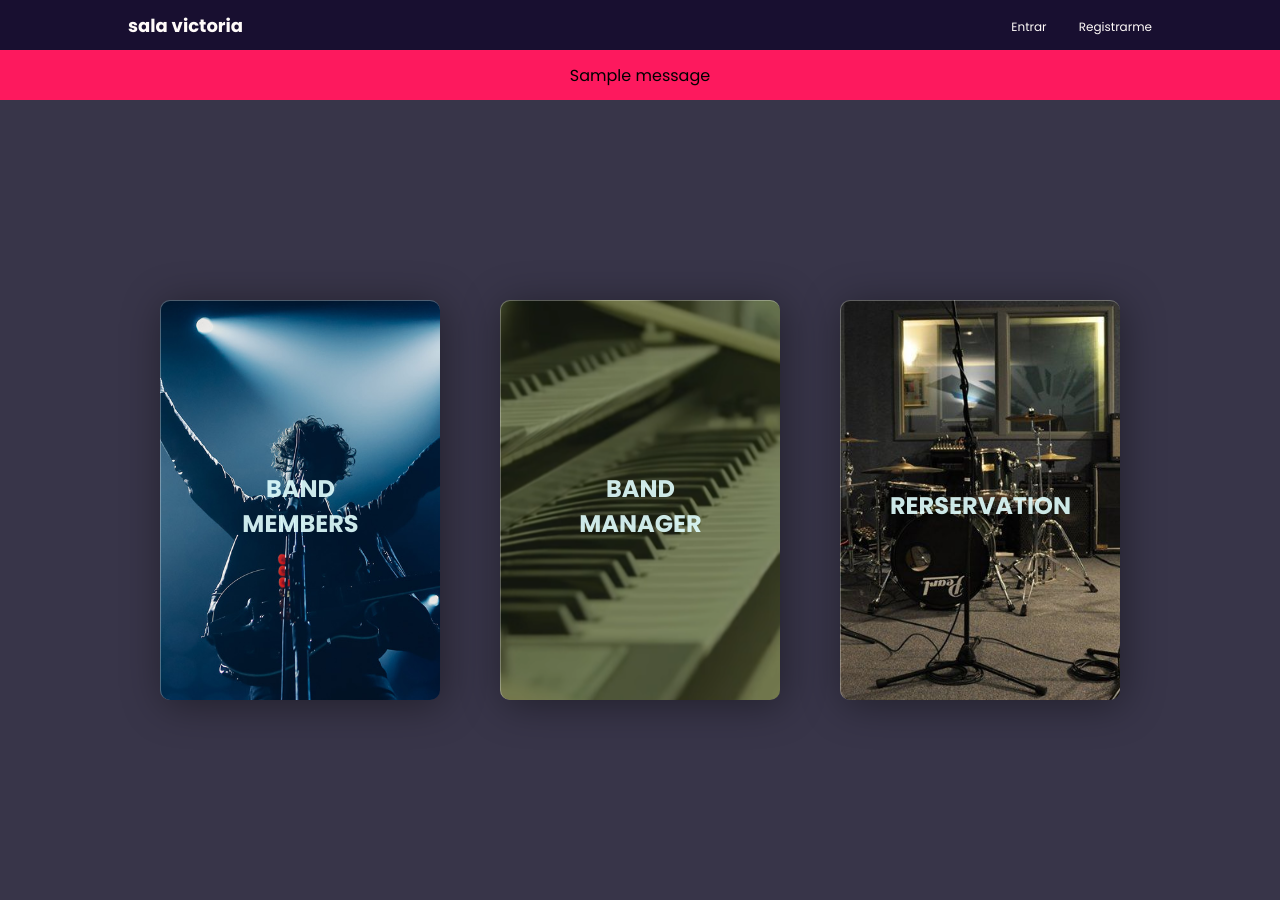
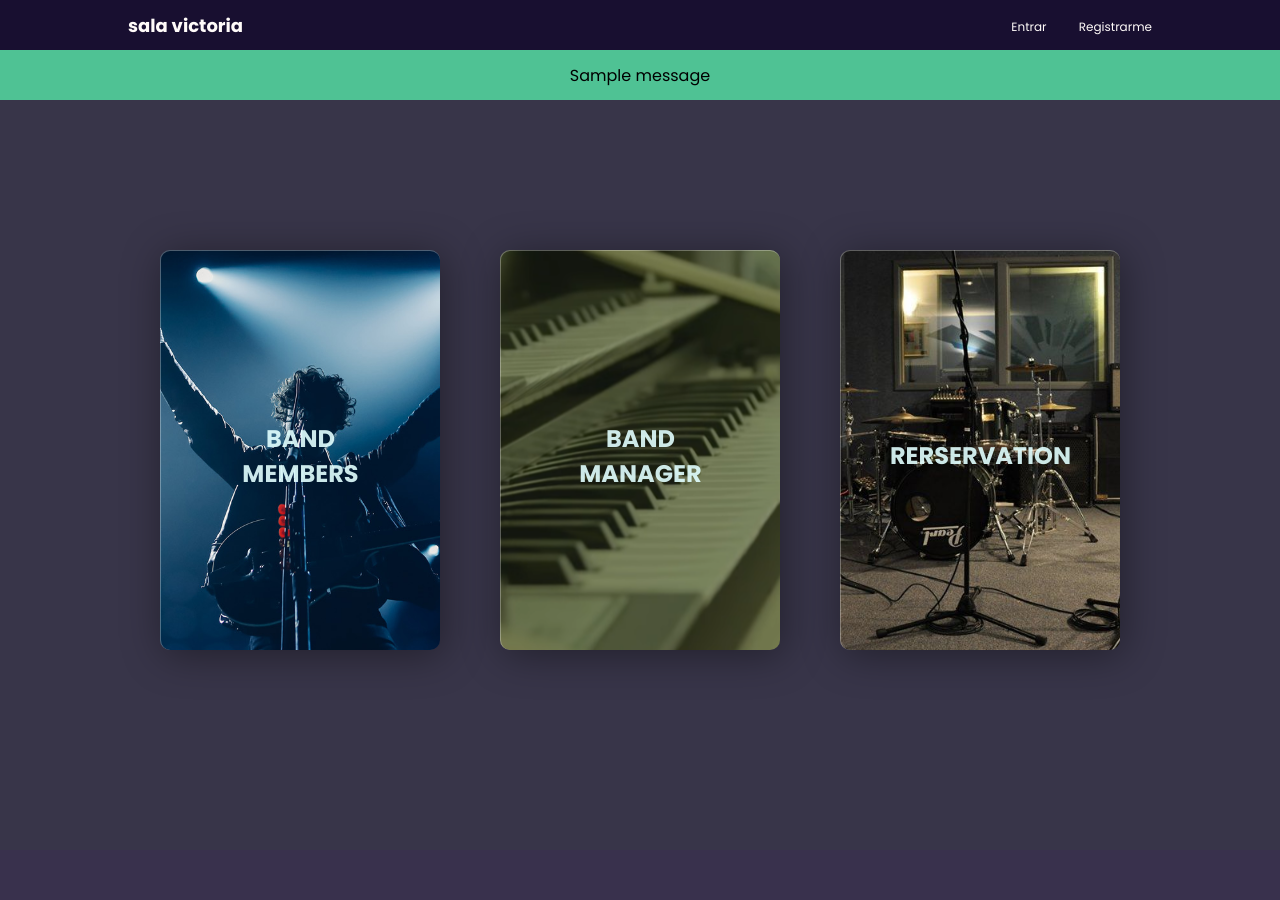
Before and after one commit to YellowBallPython/vic-test, a Django app: page / in a window 1280 px wide. After the commit the page ends 667 px from the top, so only its background shows below. Run offline with Django 3.2, Linux system fonts and the light colour scheme; tables that the repository leaves empty hold one stand-in row (values such as "Sample post"); one stand-in notice (Sample message) is shown; some libraries are stand-ins or nearby versions.

Commit message:
Messages styled properly
Bug fixed where messages box overlapped the navbar

```diff
--- a/frontend/templates/frontend/base.html
+++ b/frontend/templates/frontend/base.html
@@ -34,7 +34,7 @@
         {% if messages %}
         <div class="messages-container">
             {% for message in messages %}
-            <div class="message-alert">
+            <div class="message-alert-{{message.tags}}">
                 {{message}}
             </div>
             {% endfor %}
--- a/static/css/main.css
+++ b/static/css/main.css
@@ -42,6 +42,7 @@
 
 .nav-container {
     display: flex;
+    position: absolute;
     width: 100%;
     justify-content: center;
     align-items: center;
@@ -49,8 +50,13 @@
     background: rgb(24, 15, 48);
 }
 
+/*
+-------------------> MESSAGES <-----------------
+*/
+
 .messages-container {
-    background: #fd195e;
+    position: absolute;
+    top: 50px;
     display: flex;
     position: relative;
     justify-content: center;
@@ -58,7 +64,56 @@
     height:50px;
 }
 
-.messages-container .message-alert {
+/*
+------------> ERROR MESSAGE <------------
+*/
+
+.messages-container .message-alert-error {
+    display: flex;
+    align-items: center;
+    justify-content: center;
+    width: 100%;
+    height: 100%;
+    background-color: #fd195e;
+}
+
+/*
+------------> SUCCESS MESSAGE <------------
+*/
+
+.messages-container .message-alert-success {
+    display: flex;
+    align-items: center;
+    justify-content: center;
+    width: 100%;
+    height: 100%;
+    background-color: #4fc294;
+}
+
+/*
+------------> WARNING MESSAGE <------------
+*/
+
+.messages-container .message-alert-warning {
+    display: flex;
+    align-items: center;
+    justify-content: center;
+    width: 100%;
+    height: 100%;
+    background-color: #e6cf52;
+}
+
+/*
+------------> WARNING MESSAGE <------------
+*/
+
+.messages-container .message-alert-info {
+    display: flex;
+    align-items: center;
+    justify-content: center;
+    width: 100%;
+    height: 100%;
+    background-color: #5281e6;
 }
 
 nav {
@@ -555,6 +610,11 @@
         position:relative;
     }
 
+    .messages-container{
+        position:relative;
+        top: 0;
+    }
+
     .container-all-res {
         margin-top: 15px;
     }
@@ -564,9 +624,14 @@
     .nav-container {
         position:relative;
     }
+
+    .messages-container{
+        position:relative;
+        top: 0;
+    }
+
     .container-all-res {
         margin-top: 15px;
     }
 
-
   }
```
